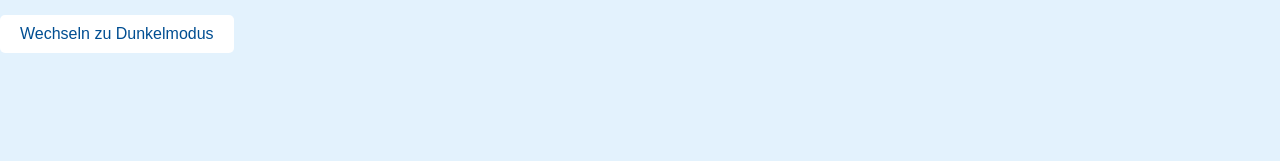
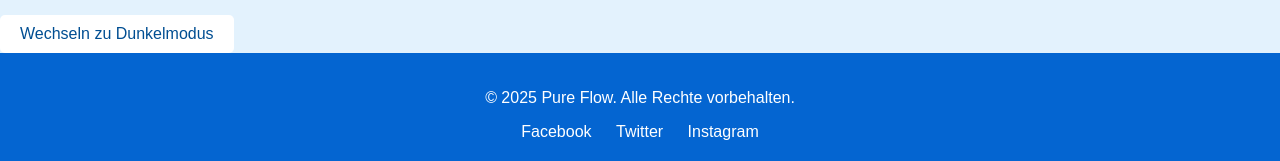
Before and after one commit to noxy287/waterfilter-website, a plain HTML site: page index.html in a window 1280 px wide. Shown: the part 1509-1670 px from the top of the page. Before the commit the page ends 1562 px from the top, so only its background shows below. Drawn offline with Linux system fonts and the light colour scheme.

Commit message:
Add files via upload

```diff
--- a/index.html
+++ b/index.html
@@ -289,9 +289,9 @@
         <img src="https://github.com/noxy287/waterfilter-website/blob/main/waterimage.jfif" alt="Logo">
         <div class="header-text">
             Pure Flow! Sauberes Wasser – Immer & Überall!
-            <span>Erstellt bei Steven und Moritz</span>
+            <span>Erstellt von Steven und Moritz</span>
         </div>
-        <button class="account-btn" onclick="alert('Registrierung kommt bald!')">Konto erstellen</button>
+        <button class="account-btn" onclick="alert('Registrierung kommt bald!')" aria-label="Konto erstellen">Konto erstellen</button>
     </div>
 
     <div class="parallax"></div>
@@ -350,5 +350,35 @@
 
     <!-- Dark mode toggle -->
     <button class="account-btn" onclick="toggleDarkMode()">Wechseln zu Dunkelmodus</button>
+    <footer>
+        <div class="footer-container">
+            <p>&copy; 2025 Pure Flow. Alle Rechte vorbehalten.</p>
+            <div>
+                <a href="https://facebook.com" target="_blank">Facebook</a>
+                <a href="https://twitter.com" target="_blank">Twitter</a>
+                <a href="https://www.instagram.com/steven.nfs_/" target="_blank">Instagram</a>
+            </div>
+        </div>
+    </footer>
+
+    <!-- FOOTER -->
+    <style>
+        footer {
+            background-color: #0465d1;
+            color: white;
+            padding: 20px;
+            text-align: center;
+        }
+
+            footer a {
+                color: white;
+                margin: 0 10px;
+                text-decoration: none;
+            }
+
+                footer a:hover {
+                    text-decoration: underline;
+                }
+    </style>
 </body>
 </html>
```
